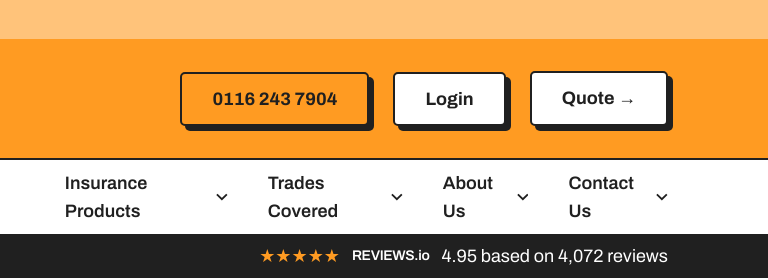
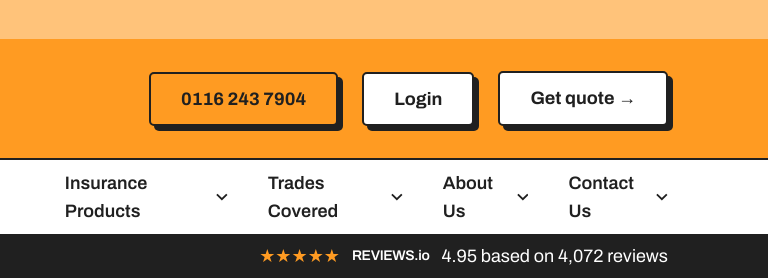
Before and after one commit to rhinojoel/rhino-update, a website: page index.html in a window 1280 px wide. Shown: the top 280 px of the page, 512-1280 px from the left. Drawn offline with Linux system fonts and the light colour scheme.

Commit message:
Rename header Quote button to Get quote
Co-Authored-By: Claude Sonnet 5.5 <noreply@anthropic.com>
Claude-Session: https://claude.ai/code/session_01Ludy6X1PsEc9WZc3Cq3dkN

```diff
--- a/index.html
+++ b/index.html
@@ -16,7 +16,7 @@
 <header>
 <div class="bg-accent"><div class="mx-auto flex max-w-[1440px] flex-wrap items-center justify-between gap-4 px-6 py-8 lg:px-[100px]">
 <a href="#top" aria-label="Rhino home"><img src="img/rhino-logo.svg" alt="Rhino Trade Insurance" width="132" height="40" class="h-10 w-auto"></a>
-<div class="flex items-center gap-4 sm:gap-6"><a href="tel:01162437904" class="btn btn-nav hidden sm:inline-block">0116 243 7904</a><a href="#top" class="btn btn-nav btn-white">Login</a><a href="#top" class="btn btn-nav btn-white">Quote <span aria-hidden="true">→</span></a></div></div></div>
+<div class="flex items-center gap-4 sm:gap-6"><a href="tel:01162437904" class="btn btn-nav hidden sm:inline-block">0116 243 7904</a><a href="#top" class="btn btn-nav btn-white">Login</a><a href="#top" class="btn btn-nav btn-white">Get quote <span aria-hidden="true">→</span></a></div></div></div>
 <nav class="border-t-2 border-ink bg-white" aria-label="Main"><div class="mx-auto max-w-[1440px] px-6 lg:px-[100px]">
 <div class="nav-full hidden items-center justify-between py-[9px] xl:flex">
 <div class="flex gap-10 text-lg font-semibold"><a class="nav-link" href="#top">Quote</a><a class="nav-link" href="#top">Public Liability Insurance</a><a class="nav-link" href="#top">Tradesman Insurance</a></div>
```
